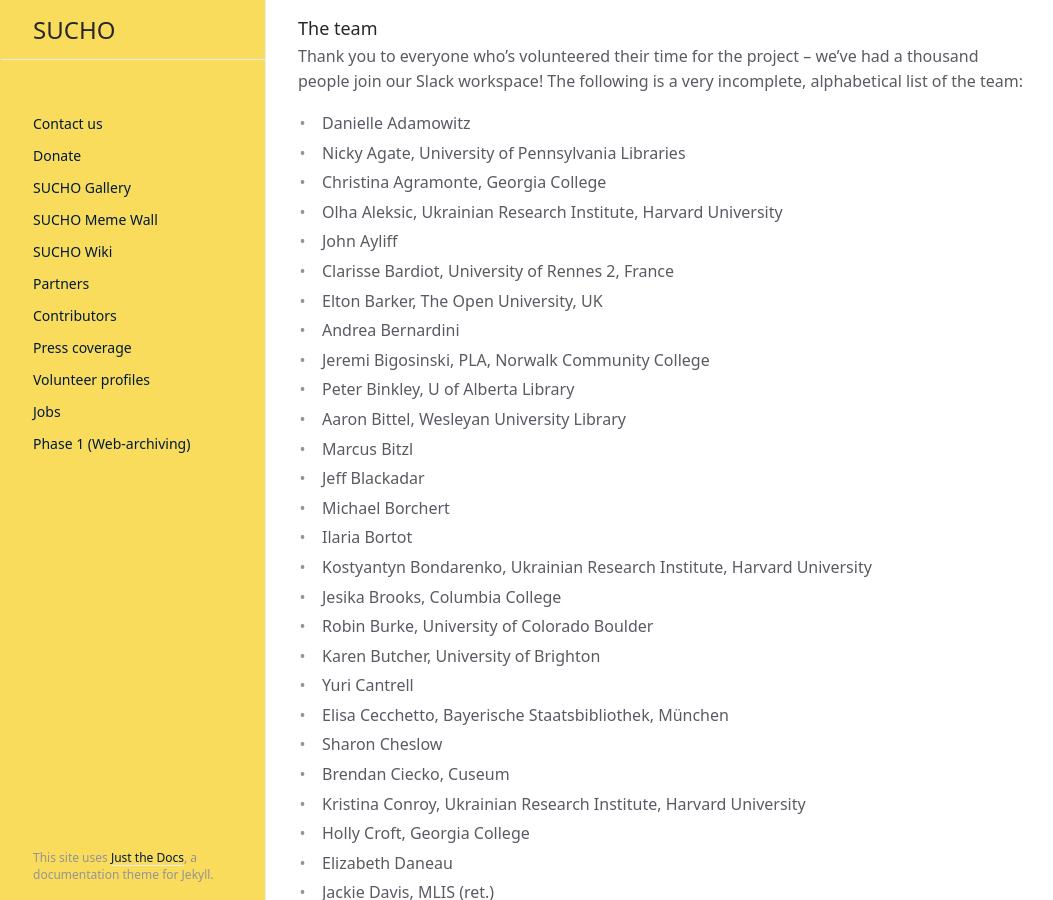
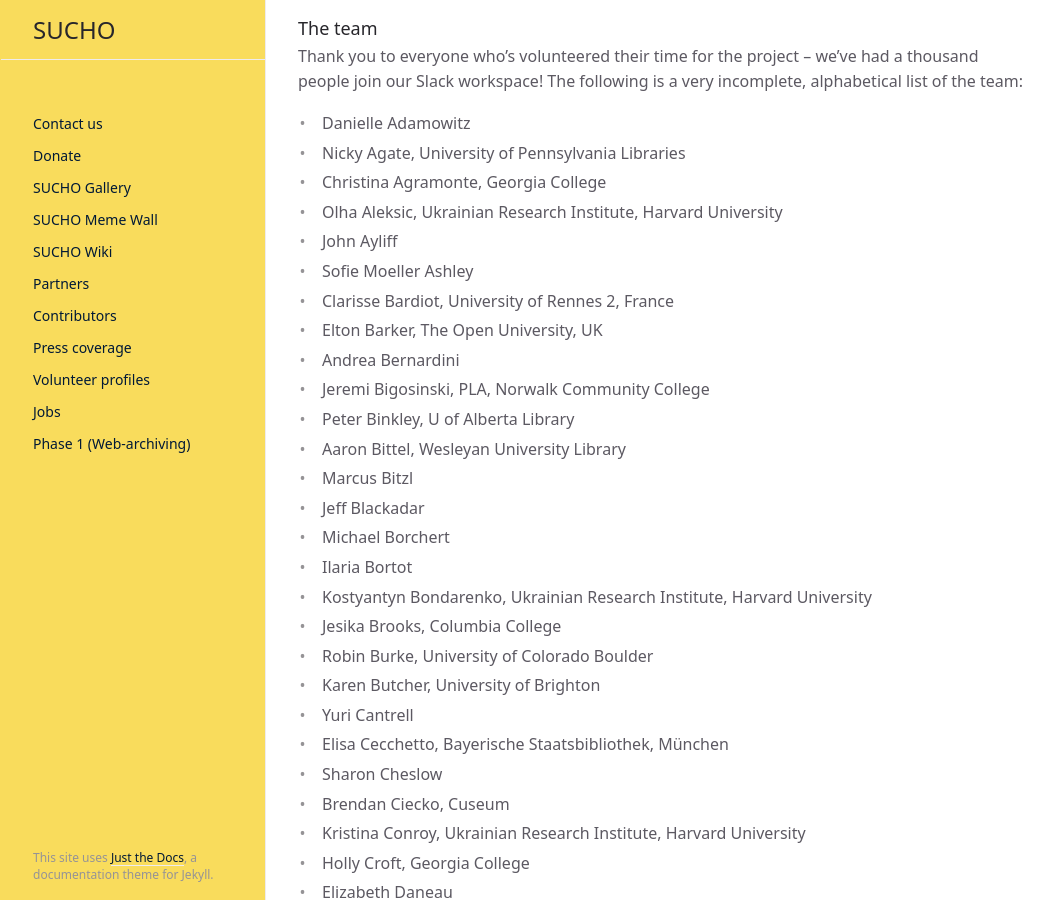
Before and after one commit to sucho-archiving/sucho-archiving.github.io, a Jekyll site: the page built from contributors.md, in a window 1280 px wide and 900 px high, scrolled down 686 px. Shown: the whole window, without its empty margins (106-1159 px from the left). Built offline with Jekyll 4.4.1, drawn with Linux system fonts in a browser that asks for light colours.

Commit message:
updated names

```diff
--- a/contributors.md
+++ b/contributors.md
@@ -36,6 +36,7 @@
 - Christina Agramonte, Georgia College
 - Olha Aleksic, Ukrainian Research Institute, Harvard University
 - John Ayliff
+- Sofie Moeller Ashley
 - Clarisse Bardiot, University of Rennes 2, France
 - Elton Barker, The Open University, UK
 - Andrea Bernardini
```
